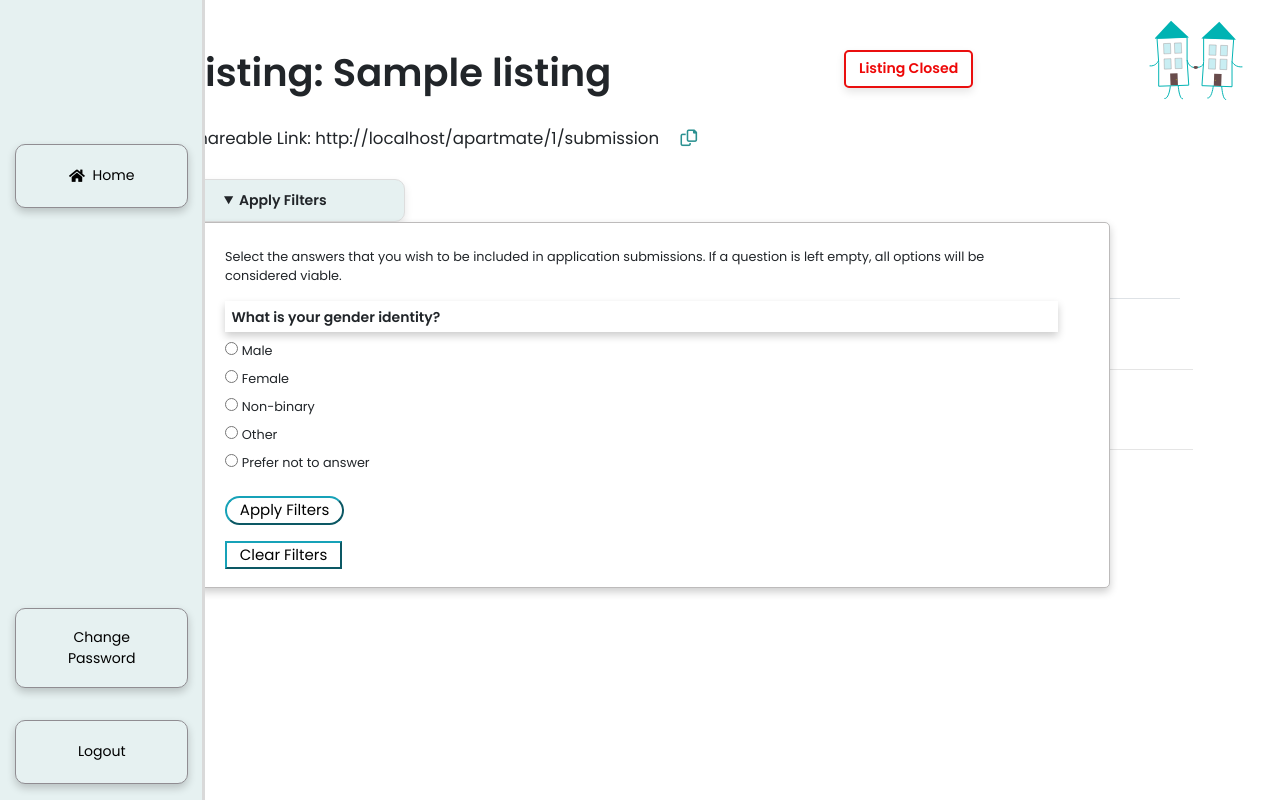
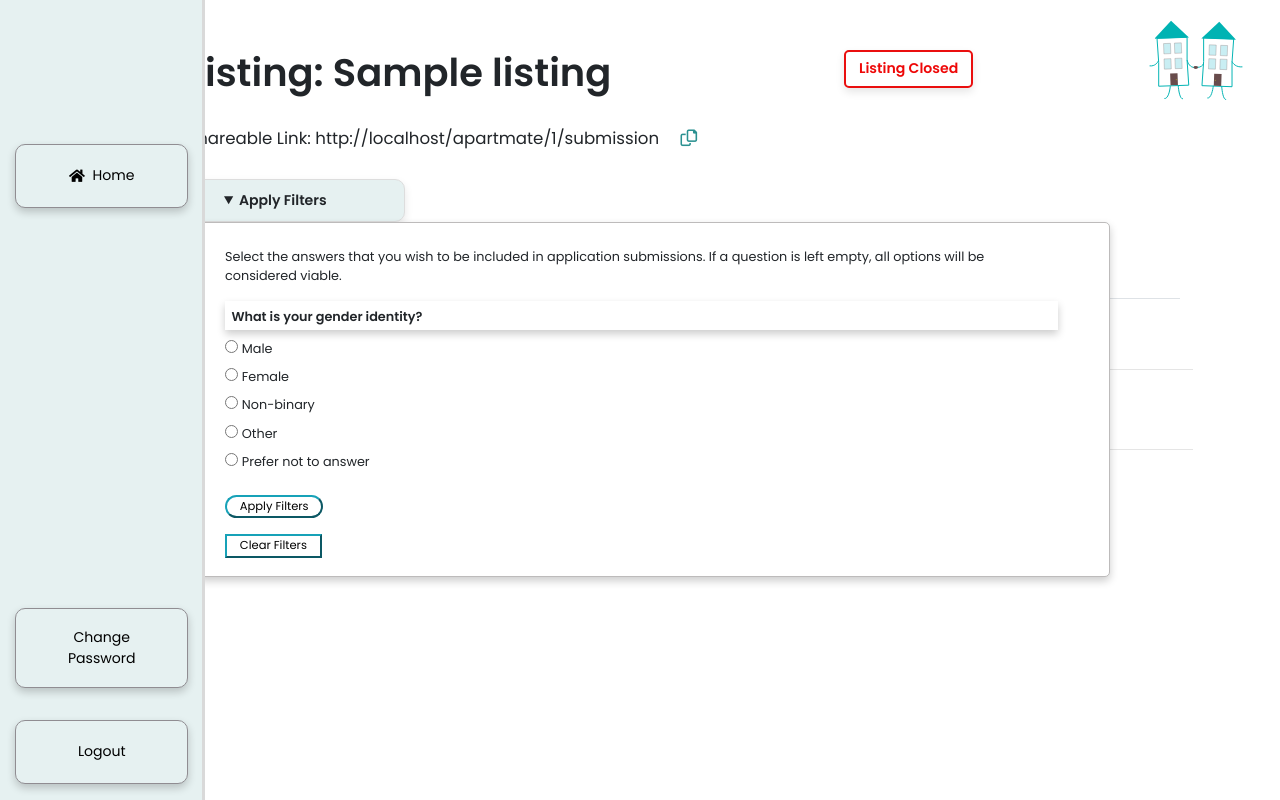
Before and after one commit to SunilCotterill/team-16-capstone, a Django app: page /apartmate/1/results in a window 1280 px wide, after a click on "Apply Filters". Run offline with Django 4.2, Linux system fonts and the light colour scheme; a user stored in the database is signed in; data comes from the database, SQL or seed files in the repository; tables that the repository leaves empty hold one stand-in row (values such as "Sample post"); some libraries are stand-ins or nearby versions.

Commit message:
final: ''

```diff
--- a/submitter/templates/submitter/results.html
+++ b/submitter/templates/submitter/results.html
@@ -337,11 +337,13 @@
             padding-left: 2vw;
             width: 80%;
             box-shadow: 0 4px 8px rgba(0, 0, 0, 0.2);
+
         }
 
         details[open] .filter-dropdown {
             display: block; /* Display the dropdown content when details element is open */
             opacity: 1; /* Set opacity to 1 when displayed */
+
         }
 
         /* Fade out effect for background content */
@@ -380,7 +382,7 @@
 
         /* Increase font size for filter button and clear filter button */
         .filter-btn {
-            font-size: 15px;
+            font-size: 0.9vw;
             margin-top: 2vh;
             margin-bottom: 1vh;
             padding-left: 1vw;
@@ -391,7 +393,7 @@
         }
 
         .clear-filter-btn {
-            font-size: 15px;
+            font-size: 0.9vw;
             margin-top: 1vh;
             margin-bottom: 1vh;
             color: #000000;
@@ -468,7 +470,7 @@
                     {% csrf_token %}
 
                     {% for question in listing_questions_list %}
-                        <legend><h3 style="font-size: 14px;">{{ question.question_text }}</h3></legend>
+                        <legend><h3 style="font-size: 1vw">{{ question.question_text }}</h3></legend>
 
                         {% for answer in listing_answers_list %}
                             {% if answer.question_id == question.id %}
```
